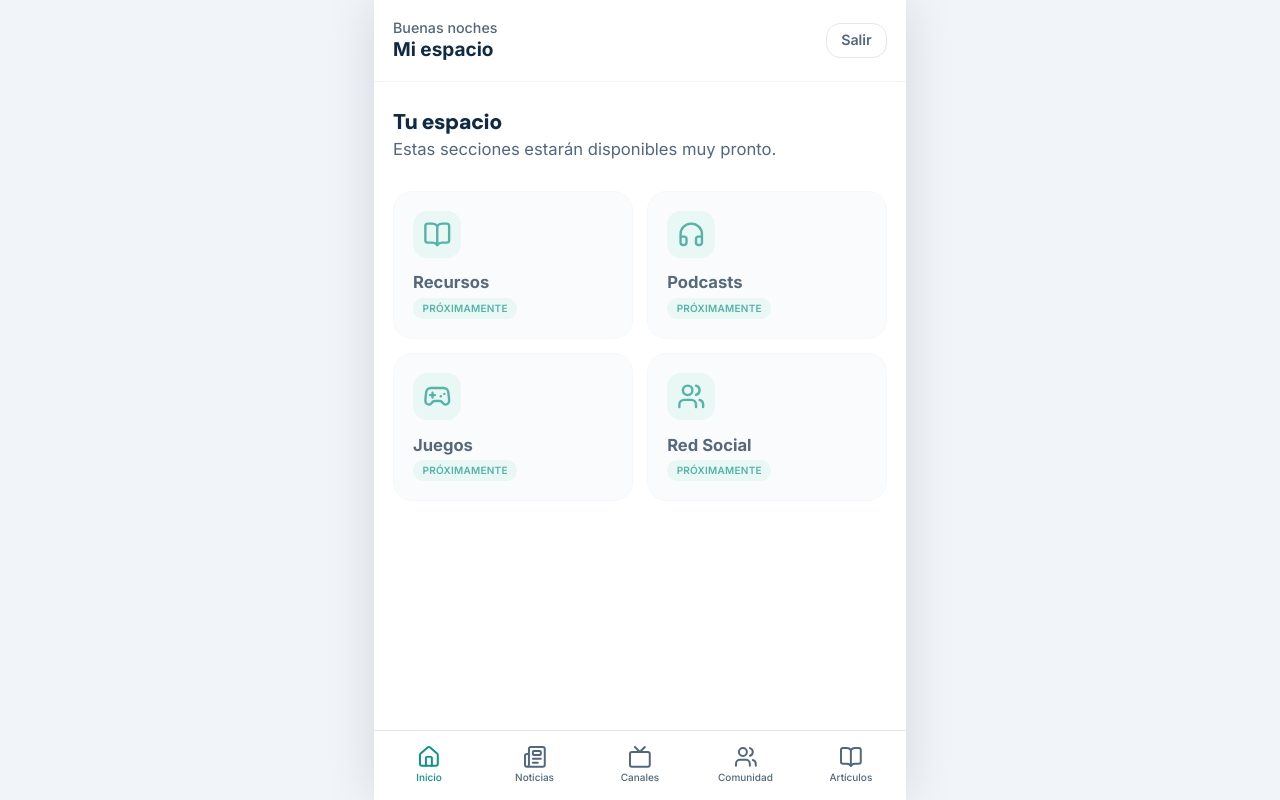
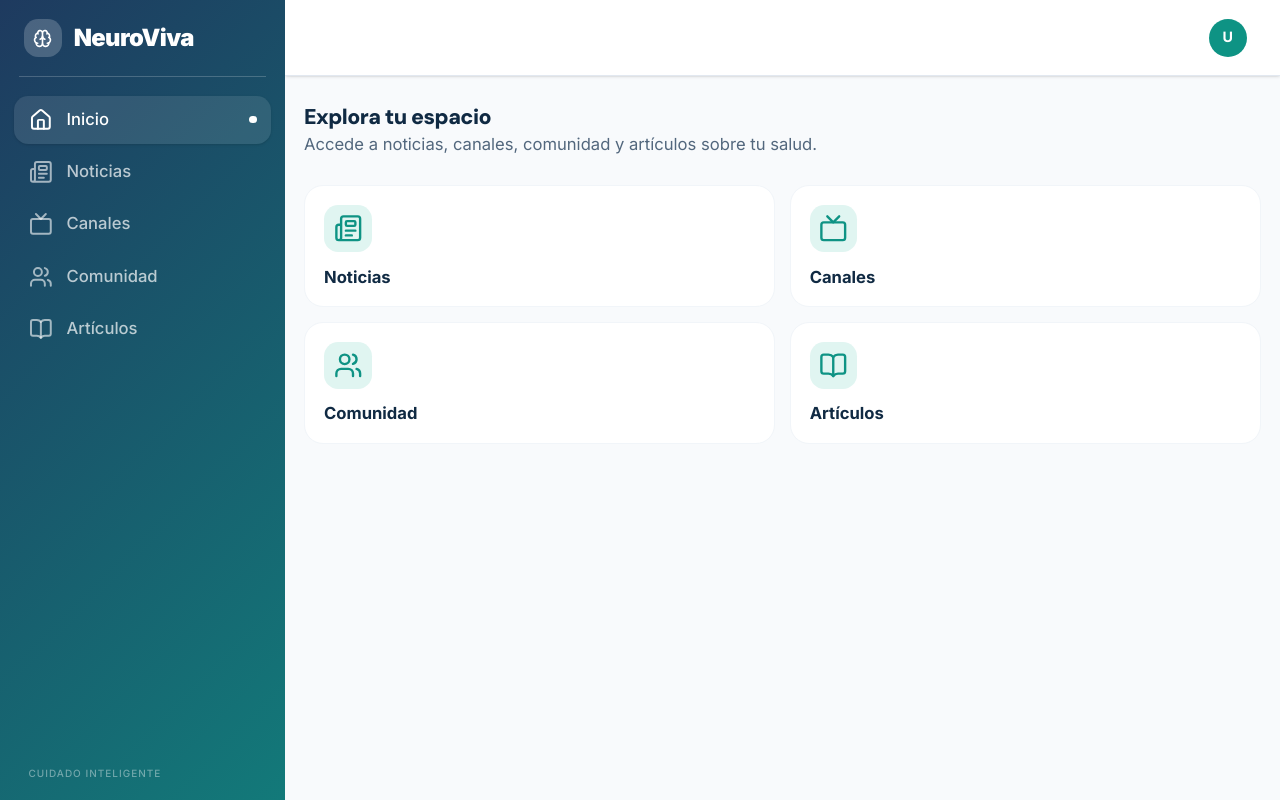
Before and after one commit to AndrezGo/neuroviva-ui, a Next.js app: page /paciente in a window 1280 px wide. Built offline with nearby package versions, Linux system fonts and the light colour scheme; no server answers.

Commit message:
Improve UI for patient

```diff
--- /dev/null
+++ b/src/presentation/layout/PatientDesktopHeader.tsx
@@ -0,0 +1,43 @@
+'use client';
+
+import { cn } from '@/shared/lib/cn';
+import { CaregiverAccountMenu } from './CaregiverAccountMenu';
+
+interface PatientDesktopHeaderProps {
+  firstName: string;
+  email: string;
+  onSignOut: () => void;
+  isSigningOut?: boolean;
+}
+
+/**
+ * Fixed top header for the Patient desktop layout.
+ * Sits to the right of the 240px sidebar (ml-60).
+ * No notification bell — patients have no notifications system.
+ * Purely presentational — no hooks, no API calls.
+ */
+export function PatientDesktopHeader({
+  firstName,
+  email,
+  onSignOut,
+  isSigningOut,
+}: PatientDesktopHeaderProps) {
+  return (
+    <header
+      className={cn(
+        'fixed top-0 right-0 z-20 hidden h-16 items-center justify-end border-b border-gray-200 bg-white px-6 shadow-sm lg:flex',
+        'left-60',
+      )}
+    >
+      {/* ── Right slot: account menu only (no bell for patients) ── */}
+      <div className="flex items-center gap-4">
+        <CaregiverAccountMenu
+          firstName={firstName}
+          email={email}
+          onSignOut={onSignOut}
+          isSigningOut={isSigningOut}
+        />
+      </div>
+    </header>
+  );
+}
--- /dev/null
+++ b/src/presentation/layout/PatientDesktopSidebar.tsx
@@ -0,0 +1,88 @@
+'use client';
+
+import Link from 'next/link';
+import { Brain } from 'lucide-react';
+import { cn } from '@/shared/lib/cn';
+import { patientTabItems } from '@/presentation/patient/navigation';
+import type { PatientTab } from '@/presentation/patient/PatientTabBar';
+
+interface PatientDesktopSidebarProps {
+  activeTab: PatientTab;
+}
+
+/**
+ * Fixed 240px sidebar for the Patient desktop layout.
+ * Uses the brand gradient background (--gradient-brand) defined in globals.css.
+ * Purely presentational — no hooks, no API calls.
+ */
+export function PatientDesktopSidebar({ activeTab }: PatientDesktopSidebarProps) {
+  return (
+    <aside
+      aria-label="Menú lateral"
+      className="fixed inset-y-0 left-0 z-30 hidden w-60 flex-col lg:flex"
+      style={{ background: 'var(--gradient-brand)' }}
+    >
+      {/* ── Logo ─────────────────────────────────────────────── */}
+      <div className="flex h-16 shrink-0 items-center gap-2.5 px-5">
+        <div
+          className="flex h-8 w-8 shrink-0 items-center justify-center rounded-xl bg-white/20"
+          aria-hidden="true"
+        >
+          <Brain className="h-4 w-4 text-white" />
+        </div>
+        <span className="text-xl font-black tracking-tight text-white select-none">
+          NeuroViva
+        </span>
+      </div>
+
+      {/* ── Divider ──────────────────────────────────────────── */}
+      <div className="mx-4 h-px bg-white/20" aria-hidden="true" />
+
+      {/* ── Navigation ───────────────────────────────────────── */}
+      <nav aria-label="Navegación de escritorio" className="flex flex-1 flex-col gap-1 overflow-y-auto px-3 py-4">
+        {patientTabItems.map(({ tab, label, href, Icon }) => {
+          const isActive = tab === activeTab;
+          return (
+            <Link
+              key={tab}
+              href={href}
+              aria-current={isActive ? 'page' : undefined}
+              className={cn(
+                'group flex items-center gap-3 rounded-xl px-3 py-2.5 text-sm font-medium',
+                'transition-colors duration-150',
+                'focus-visible:outline-none focus-visible:ring-2 focus-visible:ring-white focus-visible:ring-offset-2 focus-visible:ring-offset-transparent',
+                isActive
+                  ? 'bg-white/10 text-white shadow-sm'
+                  : 'text-white/70 hover:bg-white/10 hover:text-white',
+              )}
+            >
+              <Icon
+                className={cn(
+                  'h-5 w-5 shrink-0 transition-colors duration-150',
+                  isActive ? 'text-white' : 'text-white/60 group-hover:text-white',
+                )}
+                aria-hidden="true"
+              />
+              <span>{label}</span>
+
+              {/* Active indicator bar */}
+              {isActive && (
+                <span
+                  className="ml-auto h-1.5 w-1.5 rounded-full bg-white"
+                  aria-hidden="true"
+                />
+              )}
+            </Link>
+          );
+        })}
+      </nav>
+
+      {/* ── Bottom brand accent ───────────────────────────────── */}
+      <div className="shrink-0 px-6 py-4">
+        <p className="text-[10px] font-medium uppercase tracking-widest text-white/40 select-none">
+          Cuidado inteligente
+        </p>
+      </div>
+    </aside>
+  );
+}
--- a/src/presentation/layout/PatientShell.tsx
+++ b/src/presentation/layout/PatientShell.tsx
@@ -4,6 +4,8 @@ import { useAuthStore } from '@/shared/store/useAuthStore';
 import { useSignOut } from '@/application/auth/useSignOut';
 import { getFirstName, getGreeting } from '@/shared/lib/greeting';
 import { PatientTabBar } from '@/presentation/patient/PatientTabBar';
+import { PatientDesktopSidebar } from './PatientDesktopSidebar';
+import { PatientDesktopHeader } from './PatientDesktopHeader';
 import type { PatientTab } from '@/presentation/patient/PatientTabBar';
 
 interface PatientShellProps {
@@ -12,24 +14,46 @@ interface PatientShellProps {
 }
 
 /**
- * Minimal shell for the Patient section.
- * Mobile-first: centered max-w-md column on a light background.
- * Includes a greeting header, a sign-out button, and the fixed bottom tab bar.
+ * Orchestrates mobile vs desktop layout for the Patient section.
+ *
+ * Mobile (< lg):  renders a centered max-w-md column (white) on a slate-100
+ *                 background — matching the caregiver/doctor shell behaviour.
+ *                 Includes a greeting header and sign-out button.
+ *                 PatientTabBar appears fixed at the bottom.
+ *
+ * Desktop (≥ lg): gradient sidebar (fixed 240 px) + fixed top header + a
+ *                 full-width scrollable content area offset by the chrome.
+ *                 The mobile greeting header and tab bar hide themselves on desktop.
+ *
+ * No notifications hook — patients have no notifications system.
  */
 export function PatientShell({ children, activeTab }: PatientShellProps) {
   const backendUser = useAuthStore((s) => s.backendUser);
   const user = useAuthStore((s) => s.user);
 
   const firstName = getFirstName(backendUser?.name ?? user?.fullName);
+  const email = backendUser?.email ?? user?.email ?? '';
   const greeting = getGreeting();
 
   const { signOut, isLoading: isSigningOut } = useSignOut();
 
   return (
-    <div className="min-h-dvh w-full overflow-x-hidden bg-slate-100">
-      <div className="mx-auto flex min-h-dvh w-full max-w-md flex-col bg-white md:shadow-[0_0_48px_0_rgb(0_0_0_/_0.12)]">
-        {/* Header */}
-        <header className="flex items-center justify-between px-4 py-4 border-b border-gray-100">
+    <>
+      {/* Desktop chrome — hidden on mobile via internal lg:flex / lg:block */}
+      <PatientDesktopSidebar activeTab={activeTab} />
+      <PatientDesktopHeader
+        firstName={firstName}
+        email={email}
+        onSignOut={signOut}
+        isSigningOut={isSigningOut}
+      />
+
+      {/* Outer background layer */}
+      <div className="min-h-dvh w-full overflow-x-hidden bg-slate-100 lg:bg-transparent">
+        {/* Mobile: max-w-md column. Desktop: full-width offsetting sidebar+header */}
+        <div className="mx-auto flex min-h-dvh w-full max-w-md flex-col bg-white md:shadow-[0_0_48px_0_rgb(0_0_0_/_0.12)] lg:max-w-none lg:mx-0 lg:ml-60 lg:w-[calc(100%-15rem)] lg:bg-gray-50 lg:pt-16 lg:shadow-none">
+          {/* Mobile greeting header — hidden on desktop (desktop header owns account/sign-out) */}
+          <header className="flex items-center justify-between px-4 py-4 border-b border-gray-100 lg:hidden">
             <div>
               <p className="text-xs font-medium text-gray-text">{greeting}</p>
               <p className="text-base font-bold text-brand-dark leading-tight">
@@ -47,12 +71,14 @@ export function PatientShell({ children, activeTab }: PatientShellProps) {
           </header>
 
           {/* Page content */}
-        <main className="flex flex-1 flex-col pb-24">
+          <main className="flex flex-1 flex-col pb-24 lg:pb-0">
             {children}
           </main>
 
+          {/* Tab bar hides itself on desktop via its own lg:hidden */}
           <PatientTabBar activeTab={activeTab} />
         </div>
       </div>
+    </>
   );
 }
--- a/src/presentation/patient/PatientHomeScreen.tsx
+++ b/src/presentation/patient/PatientHomeScreen.tsx
@@ -1,68 +1,53 @@
 'use client';
 
-import { BookOpen, Headphones, Gamepad2, Users } from 'lucide-react';
-
-interface SectionCard {
-  icon: React.ReactNode;
-  title: string;
-}
-
-const SECTIONS: SectionCard[] = [
-  {
-    icon: <BookOpen className="h-6 w-6" aria-hidden="true" />,
-    title: 'Recursos',
-  },
-  {
-    icon: <Headphones className="h-6 w-6" aria-hidden="true" />,
-    title: 'Podcasts',
-  },
-  {
-    icon: <Gamepad2 className="h-6 w-6" aria-hidden="true" />,
-    title: 'Juegos',
-  },
-  {
-    icon: <Users className="h-6 w-6" aria-hidden="true" />,
-    title: 'Red Social',
-  },
-];
+import Link from 'next/link';
+import { cn } from '@/shared/lib/cn';
+import { patientTabItems } from './navigation';
 
 /**
- * Patient home screen showing upcoming features as "Próximamente" cards.
- * Pure presentational component — receives no props, all sections are static.
+ * Patient home screen with real shortcut cards linking to the four main sections.
+ * Derives the section list from patientTabItems (minus home) to stay in sync
+ * with the navigation single source of truth.
+ * Pure presentational component — no hooks, no API calls.
  */
 export function PatientHomeScreen() {
+  const sectionItems = patientTabItems.filter((item) => item.tab !== 'home');
+
   return (
     <div className="flex flex-col gap-6 px-4 py-6">
       <div>
         <h2 className="text-lg font-black tracking-tight text-brand-dark">
-          Tu espacio
+          Explora tu espacio
         </h2>
         <p className="mt-0.5 text-sm text-gray-text">
-          Estas secciones estarán disponibles muy pronto.
+          Accede a noticias, canales, comunidad y artículos sobre tu salud.
         </p>
       </div>
 
       <div className="grid grid-cols-2 gap-3">
-        {SECTIONS.map((section) => (
-          <div
-            key={section.title}
-            aria-disabled="true"
-            className="flex flex-col gap-3 rounded-2xl border border-gray-100 bg-gray-50 p-4 opacity-70 cursor-not-allowed select-none"
+        {sectionItems.map(({ tab, label, href, Icon }) => (
+          <Link
+            key={tab}
+            href={href}
+            className={cn(
+              'flex flex-col gap-3 rounded-2xl border border-gray-100 bg-white p-4',
+              'transition-colors duration-150',
+              'hover:border-brand-primary/30 hover:bg-brand-primary-light/30',
+              'focus-visible:outline-none focus-visible:ring-2 focus-visible:ring-brand-primary focus-visible:ring-offset-2',
+            )}
           >
             {/* Icon badge */}
-            <div className="flex h-10 w-10 items-center justify-center rounded-xl bg-brand-primary-light text-brand-primary">
-              {section.icon}
+            <div
+              className="flex h-10 w-10 items-center justify-center rounded-xl bg-brand-primary-light text-brand-primary"
+              aria-hidden="true"
+            >
+              <Icon className="h-6 w-6" />
             </div>
 
-            <div className="flex flex-col gap-1">
-              <p className="text-sm font-bold text-brand-dark leading-tight">
-                {section.title}
-              </p>
-              <span className="inline-block self-start rounded-full bg-brand-primary-light px-2 py-0.5 text-[10px] font-semibold uppercase tracking-wide text-brand-primary">
-                Próximamente
-              </span>
-            </div>
-          </div>
+            <p className="text-sm font-bold text-brand-dark leading-tight">
+              {label}
+            </p>
+          </Link>
         ))}
       </div>
     </div>
--- a/src/presentation/patient/PatientTabBar.tsx
+++ b/src/presentation/patient/PatientTabBar.tsx
@@ -1,52 +1,10 @@
 'use client';
 
 import Link from 'next/link';
-import { Home, Newspaper, Tv, Users, BookOpen } from 'lucide-react';
-import type { LucideIcon } from 'lucide-react';
 import { cn } from '@/shared/lib/cn';
-import { routes } from '@/core/routing/routes';
+import { patientTabItems } from './navigation';
 
 export type PatientTab = 'home' | 'news' | 'channels' | 'community' | 'articles';
-
-interface PatientTabItem {
-  tab: PatientTab;
-  label: string;
-  href: string;
-  Icon: LucideIcon;
-}
-
-const patientTabs: PatientTabItem[] = [
-  {
-    tab: 'home',
-    label: 'Inicio',
-    href: routes.patientHome(),
-    Icon: Home,
-  },
-  {
-    tab: 'news',
-    label: 'Noticias',
-    href: routes.patientNews(),
-    Icon: Newspaper,
-  },
-  {
-    tab: 'channels',
-    label: 'Canales',
-    href: routes.patientChannels(),
-    Icon: Tv,
-  },
-  {
-    tab: 'community',
-    label: 'Comunidad',
-    href: routes.patientCommunity(),
-    Icon: Users,
-  },
-  {
-    tab: 'articles',
-    label: 'Artículos',
-    href: routes.patientArticles(),
-    Icon: BookOpen,
-  },
-];
 
 interface PatientTabBarProps {
   activeTab: PatientTab;
@@ -54,18 +12,17 @@ interface PatientTabBarProps {
 
 /**
  * Fixed bottom navigation bar for the Patient panel.
- * Visible at ALL breakpoints (no desktop sidebar for patients).
- * Tab config is inlined here — no separate navigation.ts needed (YAGNI).
+ * Hidden on desktop (lg:hidden) — the desktop sidebar owns navigation there.
  */
 export function PatientTabBar({ activeTab }: PatientTabBarProps) {
   return (
     <nav
       aria-label="Navegación principal"
-      className="fixed bottom-0 left-1/2 w-full max-w-md -translate-x-1/2 border-t border-gray-200 bg-white z-40 overflow-x-hidden"
+      className="fixed bottom-0 left-1/2 w-full max-w-md -translate-x-1/2 border-t border-gray-200 bg-white z-40 overflow-x-hidden lg:hidden"
       style={{ paddingBottom: 'env(safe-area-inset-bottom)' }}
     >
       <ul className="flex items-stretch px-0.5 pt-1.5 pb-2">
-        {patientTabs.map(({ tab, label, href, Icon }) => {
+        {patientTabItems.map(({ tab, label, href, Icon }) => {
           const isActive = tab === activeTab;
           return (
             <li key={tab} className="flex-1 min-w-0">
--- /dev/null
+++ b/src/presentation/patient/navigation.ts
@@ -0,0 +1,52 @@
+import { Home, Newspaper, Tv, Users, BookOpen } from 'lucide-react';
+import { routes } from '@/core/routing/routes';
+import type { PatientTab } from './PatientTabBar';
+import type { LucideIcon } from 'lucide-react';
+
+export interface PatientTabItem {
+  tab: PatientTab;
+  label: string;
+  href: string;
+  /** Lucide icon component — callers render it with their desired size/aria props */
+  Icon: LucideIcon;
+}
+
+/**
+ * Single source of truth for patient navigation items.
+ * Used by PatientTabBar (mobile) and PatientDesktopSidebar (desktop).
+ *
+ * Patient has NO separate profile/account tab — sidebar and tab bar share
+ * the identical 5-item array.
+ */
+export const patientTabItems: PatientTabItem[] = [
+  {
+    tab: 'home',
+    label: 'Inicio',
+    href: routes.patientHome(),
+    Icon: Home,
+  },
+  {
+    tab: 'news',
+    label: 'Noticias',
+    href: routes.patientNews(),
+    Icon: Newspaper,
+  },
+  {
+    tab: 'channels',
+    label: 'Canales',
+    href: routes.patientChannels(),
+    Icon: Tv,
+  },
+  {
+    tab: 'community',
+    label: 'Comunidad',
+    href: routes.patientCommunity(),
+    Icon: Users,
+  },
+  {
+    tab: 'articles',
+    label: 'Artículos',
+    href: routes.patientArticles(),
+    Icon: BookOpen,
+  },
+];
```
Lines whose indentation alone changed are shown as unchanged.
